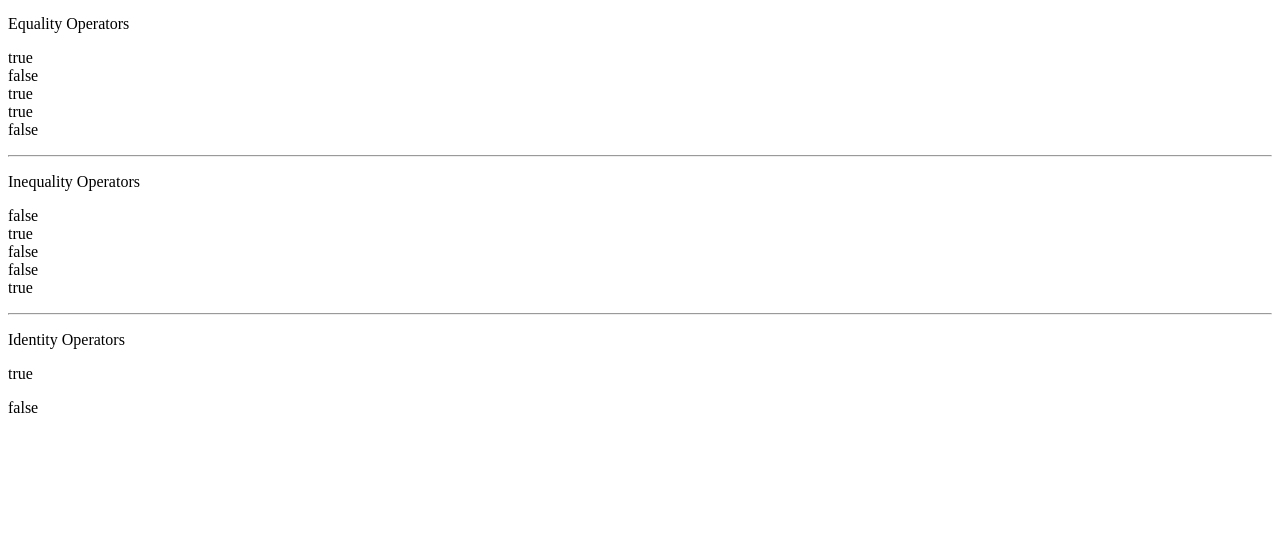
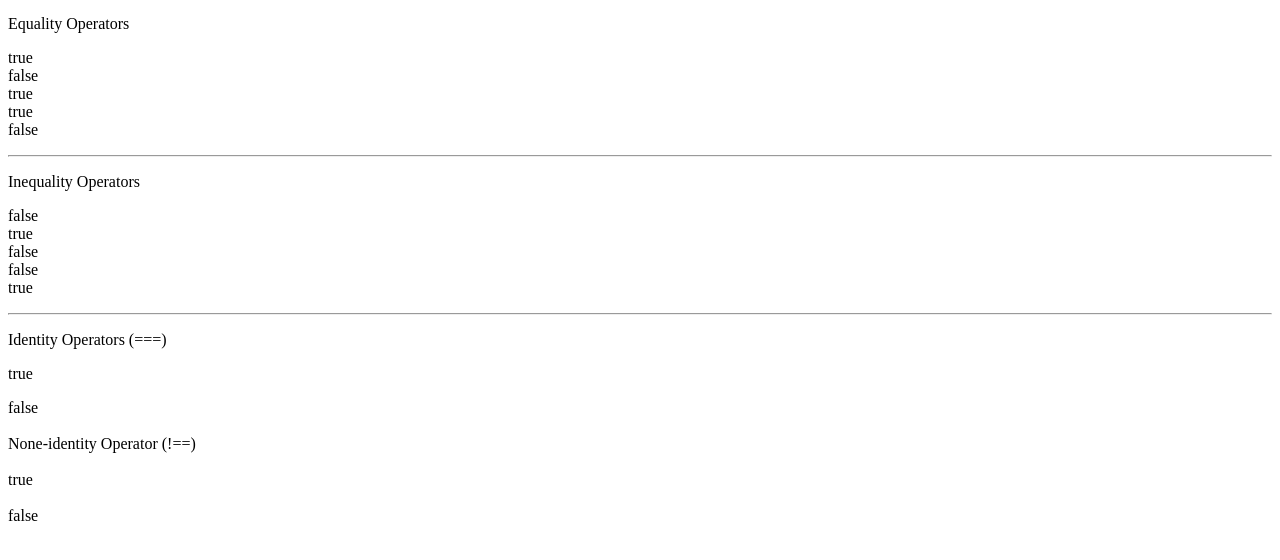
Before and after one commit to alberthgrande/JavaScript, a plain HTML site: page jsComparisonOperators.html in a window 1280 px wide. Shown: the part 44-604 px from the top of the page. Drawn offline with Linux system fonts and the light colour scheme.

Commit message:
Update jsComparisonOperator.html

```diff
--- a/jsComparisonOperators.html
+++ b/jsComparisonOperators.html
@@ -12,7 +12,7 @@
    <p> Inequality Operators </p>
    <p id="demo1"></p>
    <hr>
-   <p> Identity Operators </p>
+   <p> Identity Operators (===)</p>
    <p id="demo2"></p>
 
    <script>
@@ -34,21 +34,33 @@
    ("Hello world" != "Hello everyone") ;
    </script>
 
-   <!-- for identity operator -->
+   <!-- for identity operator and non-identity operator -->
    <script>
     /*
       The identity operator (===), also also known as "strict equality" operator,
       returns true if its operands are equal and of the same type.
-
       The example bellow returns true because
       the two operands are equal and are the same type.
     */
-      document.getElementById("demo2").innerHTML =  (2===2);
+        document.getElementById("demo2").innerHTML =  (2===2);
       /*
        The example below returns false because
        the operator are equal but are not the same type.
       */
-       document.write(("2"===2));
+        document.write(("2"===2));
+        document.write("<br><br>None-identity Operator (!==) ");
+        /*
+            The none-identity operator (!==), also known as strict Inequality operator,
+            returns true is its operands are of the "not of the same type" and/or "not equal".
+        */
+       document.write("<br><br>");
+       document.writeln("4" !== 4); // return true
+        /*
+            The example below returns false because the two operands are "equal" and are of the same type.
+        */
+        document.write("<br><br>");
+       document.write(4 !== 4);
    </script>
+
 </body>
 </html>
```
